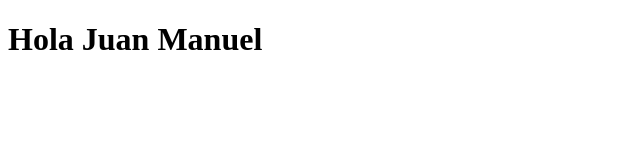
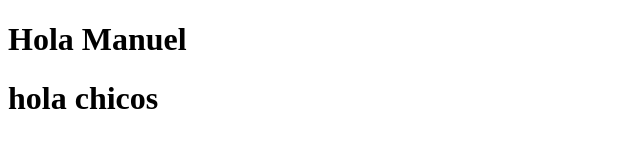
Before and after one commit to Jezabel-Culvi/Hello-Coder, a plain HTML site: page index.html in a window 1280 px wide. Shown: the whole page, without its empty margins (0-640 px from the left). Drawn offline with Linux system fonts and the light colour scheme.

Commit message:
editado por maribel

```diff
--- a/index.html
+++ b/index.html
@@ -7,6 +7,8 @@
     <title>Document</title>
 </head>
 <body>
-    <h1>Hola Juan Manuel</h1>
+    <h1>Hola Manuel</h1>
+    <h1>hola chicos</h1>
+
 </body>
 </html>
```
